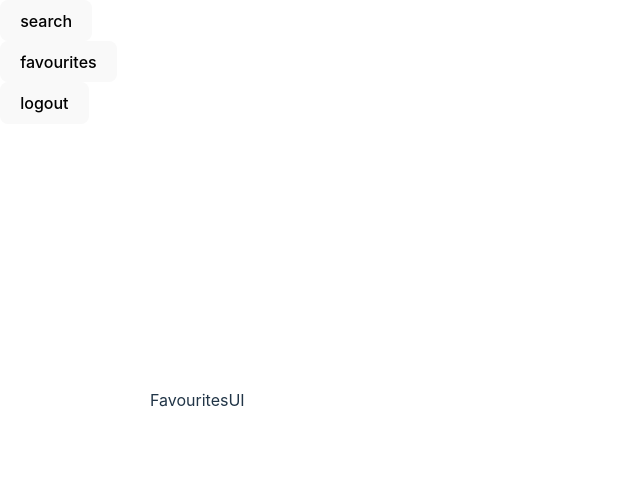
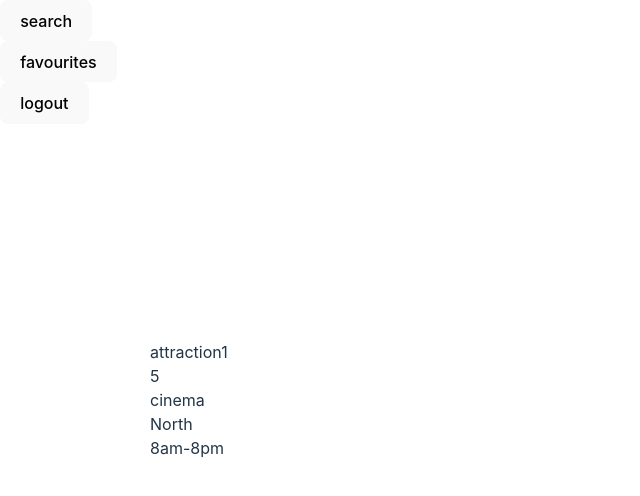
Before and after one commit to feliciahxy/SC2006-SWE-ParknPlay, a React (Vite) app in the folder frontend/: page /favourites in a window 1280 px wide. Shown: the top 496 px of the page, without its empty margins (0-640 px from the left). Built offline with nearby package versions, Linux system fonts and the light colour scheme.

Commit message:
map each object to display in UI

```diff
--- a/frontend/src/screens/Favourites/FavouritesUI.jsx
+++ b/frontend/src/screens/Favourites/FavouritesUI.jsx
@@ -3,10 +3,25 @@ import "../screens.css";
 import SideBar from "../../components/SideBar/SideBar";
 
 const FavouritesUI = () => {
+    const favourites = [{
+        attractionName: "attraction1",
+        rating: 5,
+        attractionType: "cinema",
+        region: "North",
+        openingHours: "8am-8pm"
+    }]
     return(
         <div class="page">
             <SideBar />
-           <div>FavouritesUI</div>
+           {favourites.map((favourite) => (
+            <div>
+                <div>{favourite.attractionName}</div>
+                <div>{favourite.rating}</div>
+                <div>{favourite.attractionType}</div>
+                <div>{favourite.region}</div>
+                <div>{favourite.openingHours}</div>
+            </div>
+           ))}
         </div>
     );
 }
--- a/frontend/src/screens/landing/LandingUI.jsx
+++ b/frontend/src/screens/landing/LandingUI.jsx
@@ -7,6 +7,7 @@ const LandingUI = () => {
 
     return(
         <div>
+            <div>ParknPlay</div>
             {LandingButtonsContent.map((landingButton) => (
                 <button onClick={
                     () => navigate(landingButton.path)
```
